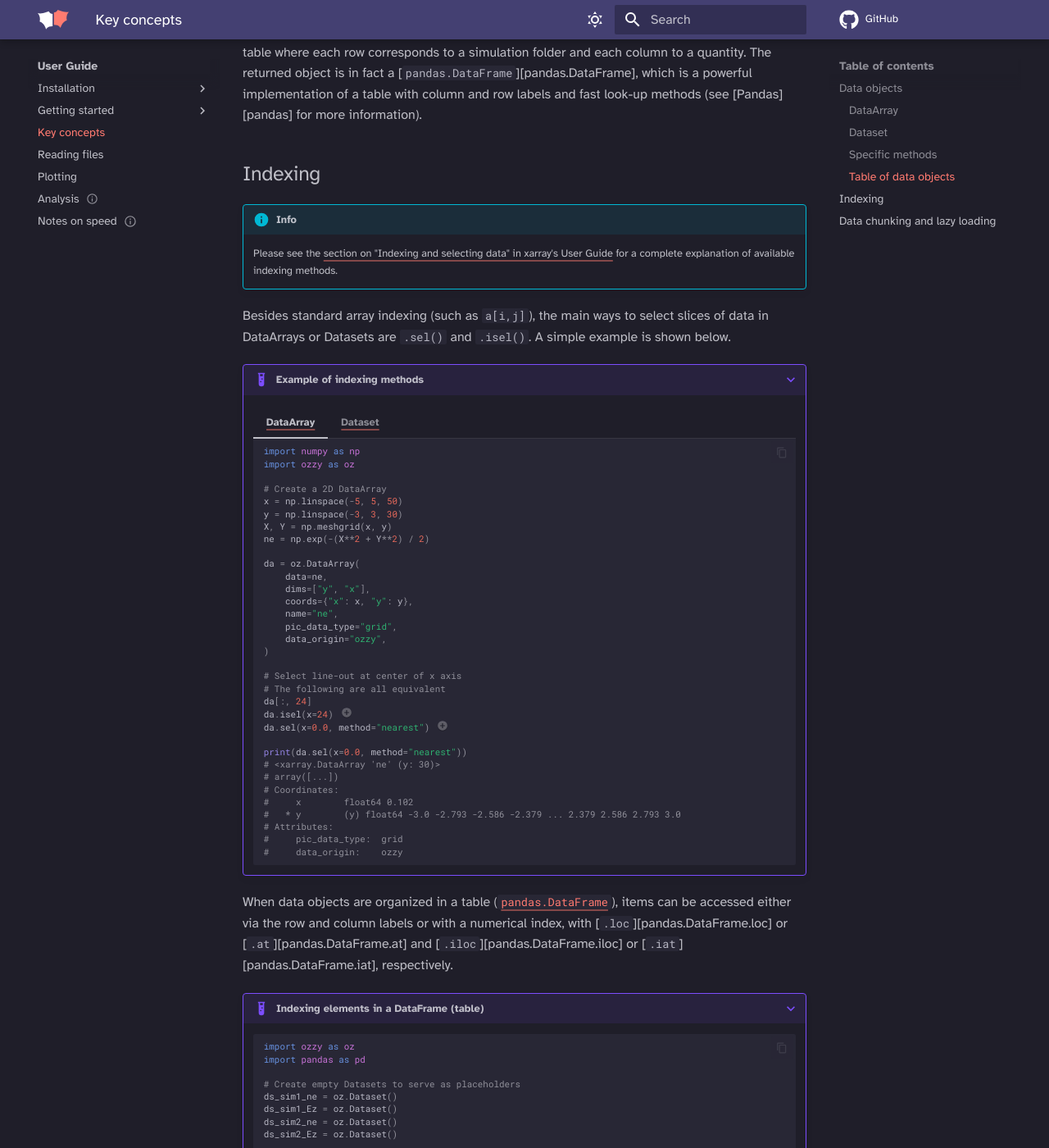
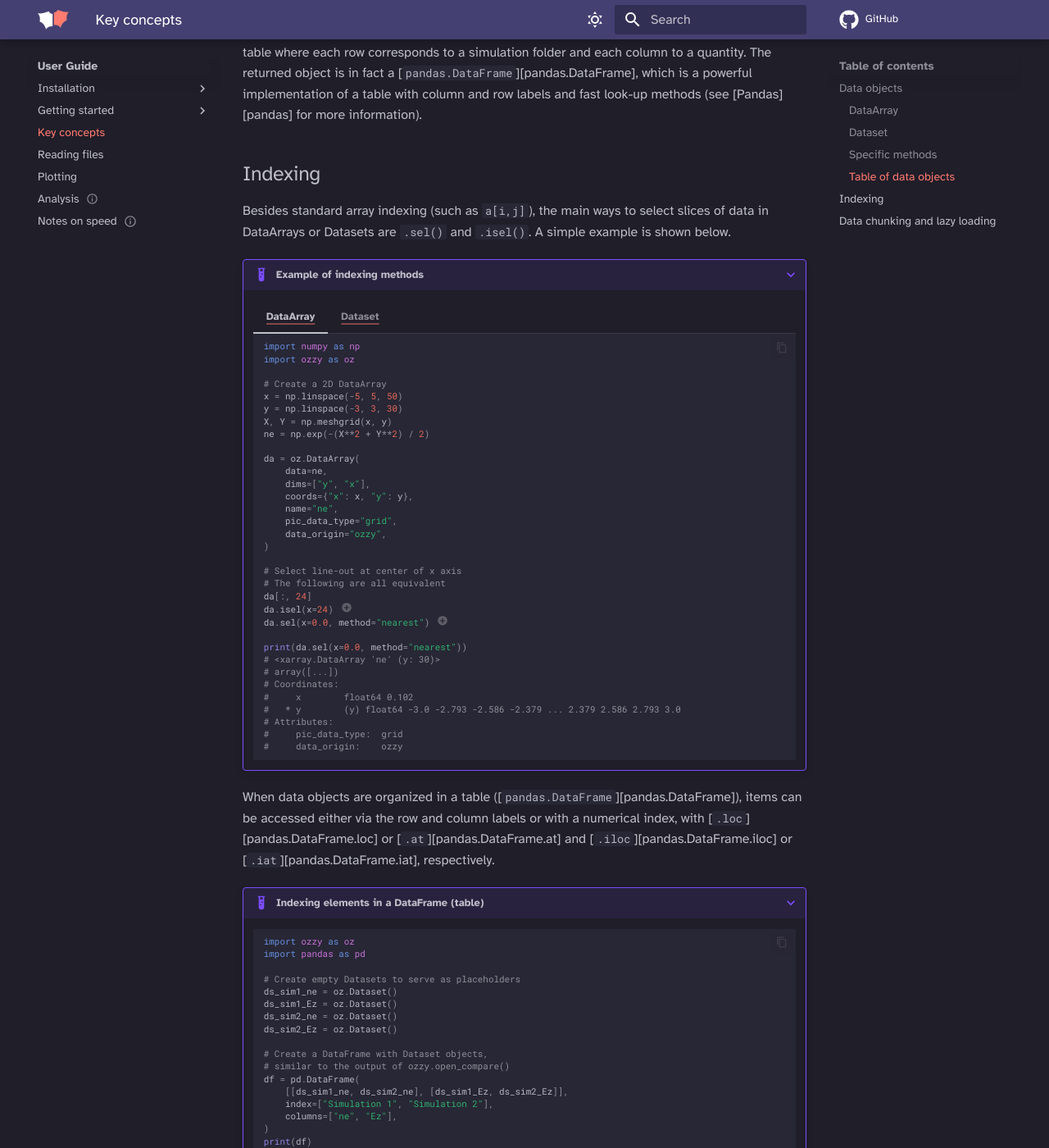
Before and after one commit to mtrocadomoreira/ozzy, an MkDocs documentation site: the page built from docs/docs/user-guide/key-concepts.md, in a window 1280 px wide and 1400 px high, scrolled down 2446 px. Shown: the whole window at 82% size. Built offline with MkDocs 1.6.1 and Material for MkDocs 9.7.7, drawn with Linux system fonts in a browser that asks for light colours; comment, search, counter and statistics services are not loaded; some of the changed text lies outside the part shown.

Commit message:
docs: update some details in User Guide

```diff
--- a/docs/docs/user-guide/key-concepts.md
+++ b/docs/docs/user-guide/key-concepts.md
@@ -96,8 +96,7 @@ The [`open_compare`][ozzy.core.open_compare] function allows the user to open se
 
 ## Indexing
 
-!!! info
-    Please see the [section on "Indexing and selecting data" in xarray's User Guide](https://docs.xarray.dev/en/latest/user-guide/indexing.html) for a complete explanation of available indexing methods.
+
 
 Besides standard array indexing (such as `a[i,j]`), the main ways to select slices of data in DataArrays or Datasets are `.sel()` and `.isel()`. A simple example is shown below.
 
@@ -197,7 +196,7 @@ Besides standard array indexing (such as `a[i,j]`), the main ways to select slic
         4. See [`xarray.Dataset.sel`][xarray.Dataset.sel].
         5. Notice how each data variable inside the Dataset was sliced.
 
-When data objects are organized in a table ([`pandas.DataFrame`](pandas.DataFrame)), items can be accessed either via the row and column labels or with a numerical index, with [`.loc`][pandas.DataFrame.loc] or [`.at`][pandas.DataFrame.at] and [`.iloc`][pandas.DataFrame.iloc] or [`.iat`][pandas.DataFrame.iat], respectively.
+When data objects are organized in a table ([`pandas.DataFrame`][pandas.DataFrame]), items can be accessed either via the row and column labels or with a numerical index, with [`.loc`][pandas.DataFrame.loc] or [`.at`][pandas.DataFrame.at] and [`.iloc`][pandas.DataFrame.iloc] or [`.iat`][pandas.DataFrame.iat], respectively.
 
 ???+ example "Indexing elements in a DataFrame (table)"
 
@@ -267,9 +269,7 @@ Files read by ozzy will generally be [Dask arrays](https://docs.dask.org/en/stab
 1.  See [`xarray.DataArray.compute`][xarray.DataArray.compute] or [`xarray.Dataset.compute`][xarray.Dataset.compute].
 2.  See [`xarray.DataArray.load`][xarray.DataArray.compute] or [`xarray.Dataset.load`][xarray.Dataset.compute].
 
-!!! info
 
-    Please see ["Using Dask with xarray" from the xarray User Guide](https://docs.xarray.dev/en/stable/user-guide/dask.html#using-dask-with-xarray) for more detail.
 
 ???+ example "Understanding lazy loading"
 
```
Also changed, not shown: other parts of docs/docs/user-guide/key-concepts.md (+7 -0 lines), docs/docs/user-guide/installation/index.md (+2 -2 lines), docs/docs/user-guide/installation/virtual-environments.md (+1 -1 lines).
